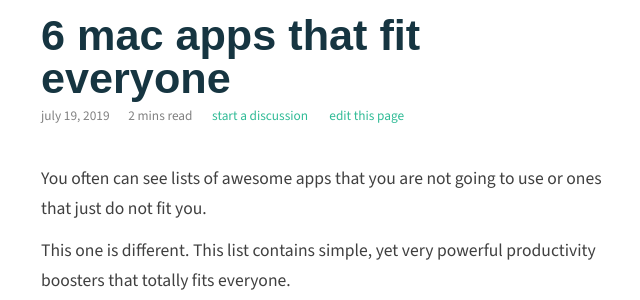
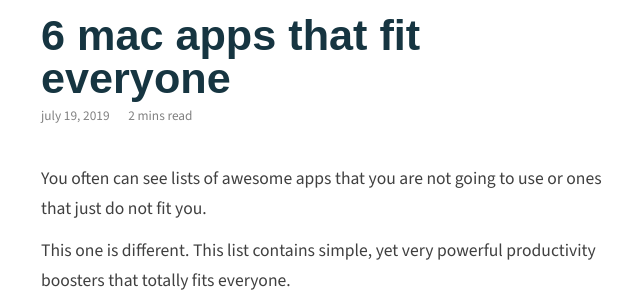
Before and after one commit to talkxo/rishiraj-blog-machine, a Jekyll site: the page built from _posts/2019-07-19-6-best-mac-apps.md, in a window 1280 px wide and 900 px high. Shown: the part 279-579 px from the top of the window, without its empty margins (311-951 px from the left). Built offline with Jekyll 4.4.1, drawn with Linux system fonts in a browser that asks for light colours; nearby versions of some CDN libraries; emoji names are drawn with the system emoji font; comment, search, counter and statistics services are not loaded.

Commit message:
Removed buggy edit within Github links

```diff
--- a/_layouts/post.html
+++ b/_layouts/post.html
@@ -13,8 +13,8 @@ layout: page
         </time>
       </small>
       <small>{% include read_time.html post=page %}</small>
-      <small><a href="#discussion">Start a discussion</a></small>
-      <small><a href="{{ site.github_edit_url }}/{{ page.path }}">Edit this page</a></small>
+      <!--- <small><a href="#discussion">Start a discussion</a></small>
+      <small><a href="{{ site.github_edit_url }}/{{ page.path }}">Edit this page</a></small> -->
     </p>
   </header>
 
--- a/_layouts/talk.html
+++ b/_layouts/talk.html
@@ -14,7 +14,7 @@ layout: page
       </small>
       <small>{{ page.conference }}</small>
       <small>{{ page.location }}</small>
-      <small><a href="{{ site.github_edit_url }}/{{ page.path }}">Edit this page</a></small>
+     <!--- <small><a href="{{ site.github_edit_url }}/{{ page.path }}">Edit this page</a></small> -->
     </p>
   </header>
 
```
